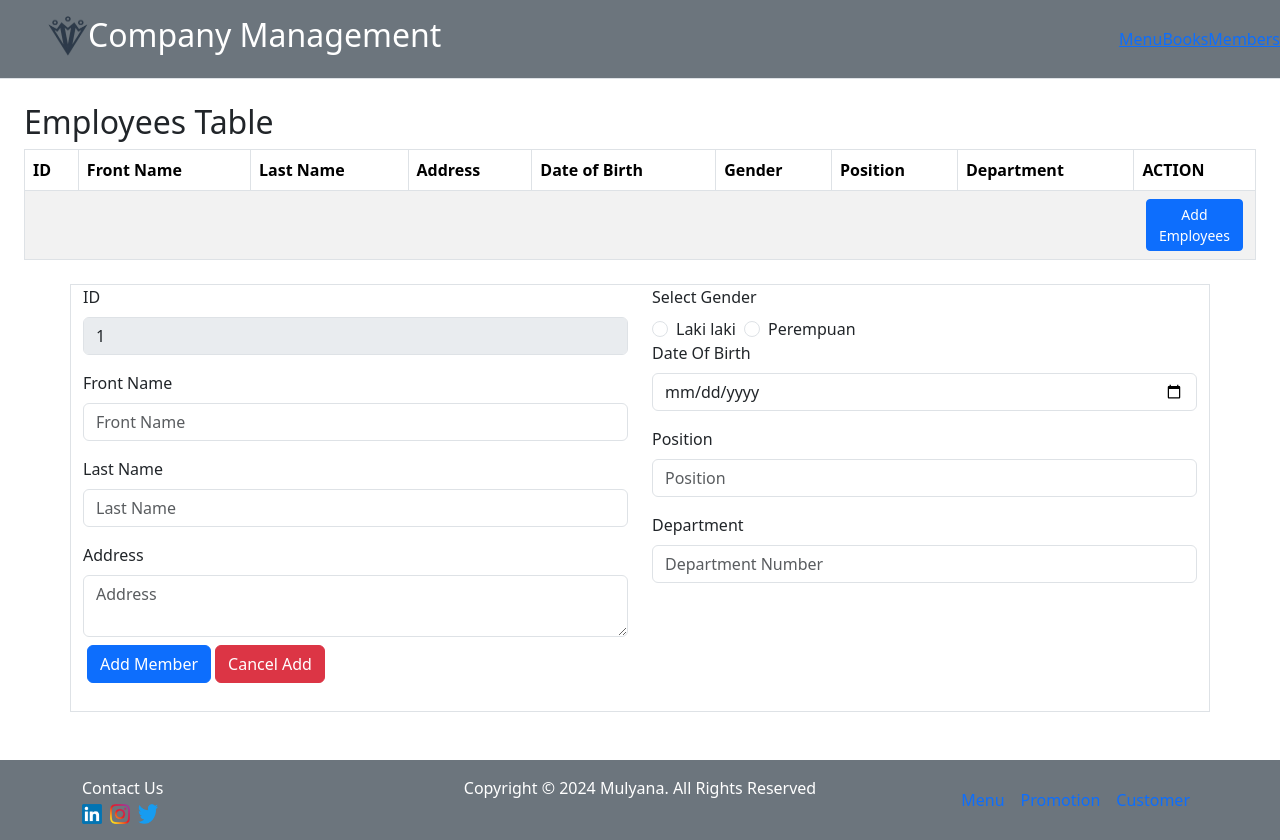
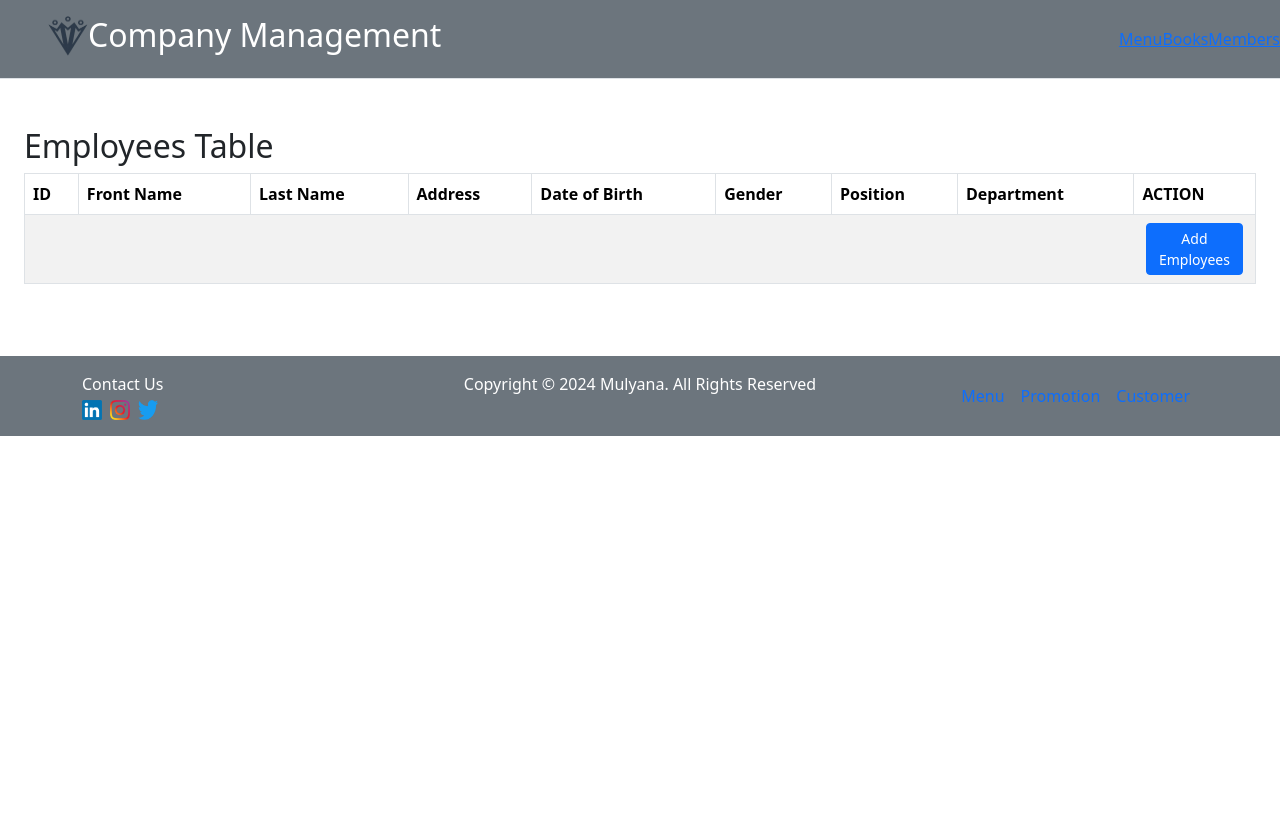
Before and after one commit to Myniv/CompanyManagementSystem, a React (Vite) app: page / in a window 1280 px wide. After the commit the page ends 800 px from the top, so only its background shows below. Built offline with nearby package versions, Linux system fonts and the light colour scheme.

Commit message:
Add Routers and landing page

```diff
--- a/src/App.jsx
+++ b/src/App.jsx
@@ -1,15 +1,10 @@
-import EmployeesForm from "./Component/Layout/Employees/EmployeesForm";
-import EmployeesTable from "./Component/Layout/Employees/EmployeesTable";
-import { Footer } from "./Component/Modules/Footer";
-import { Header } from "./Component/Modules/Header";
+import { RouterProvider } from "react-router-dom";
+import { router } from "./Routers";
 
 function App() {
   return (
     <>
-      <Header />
-      <EmployeesTable />
-      <EmployeesForm />
-      <Footer />
+      <RouterProvider router={router} />
     </>
   );
 }
--- /dev/null
+++ b/src/Page/LandingPage.jsx
@@ -0,0 +1,19 @@
+import { Outlet } from "react-router-dom";
+import { Header } from "../Component/Modules/Header";
+import { Footer } from "../Component/Modules/Footer";
+
+const LandingPage = () => {
+  return (
+    <>
+      <div className="d-flex flex-column min-vh-100">
+        <Header />
+        <div className="flex-grow-">
+          <Outlet />
+        </div>
+        <Footer />
+      </div>
+    </>
+  );
+};
+
+export default LandingPage;
--- /dev/null
+++ b/src/Routers.jsx
@@ -0,0 +1,11 @@
+import { createBrowserRouter } from "react-router-dom";
+import LandingPage from "./Page/LandingPage";
+import EmployeesTable from "./Component/Layout/Employees/EmployeesTable";
+
+export const router = createBrowserRouter([
+  {
+    path: "/",
+    element: <LandingPage />,
+    children: [{ path: "", element: <EmployeesTable /> }],
+  },
+]);
```
